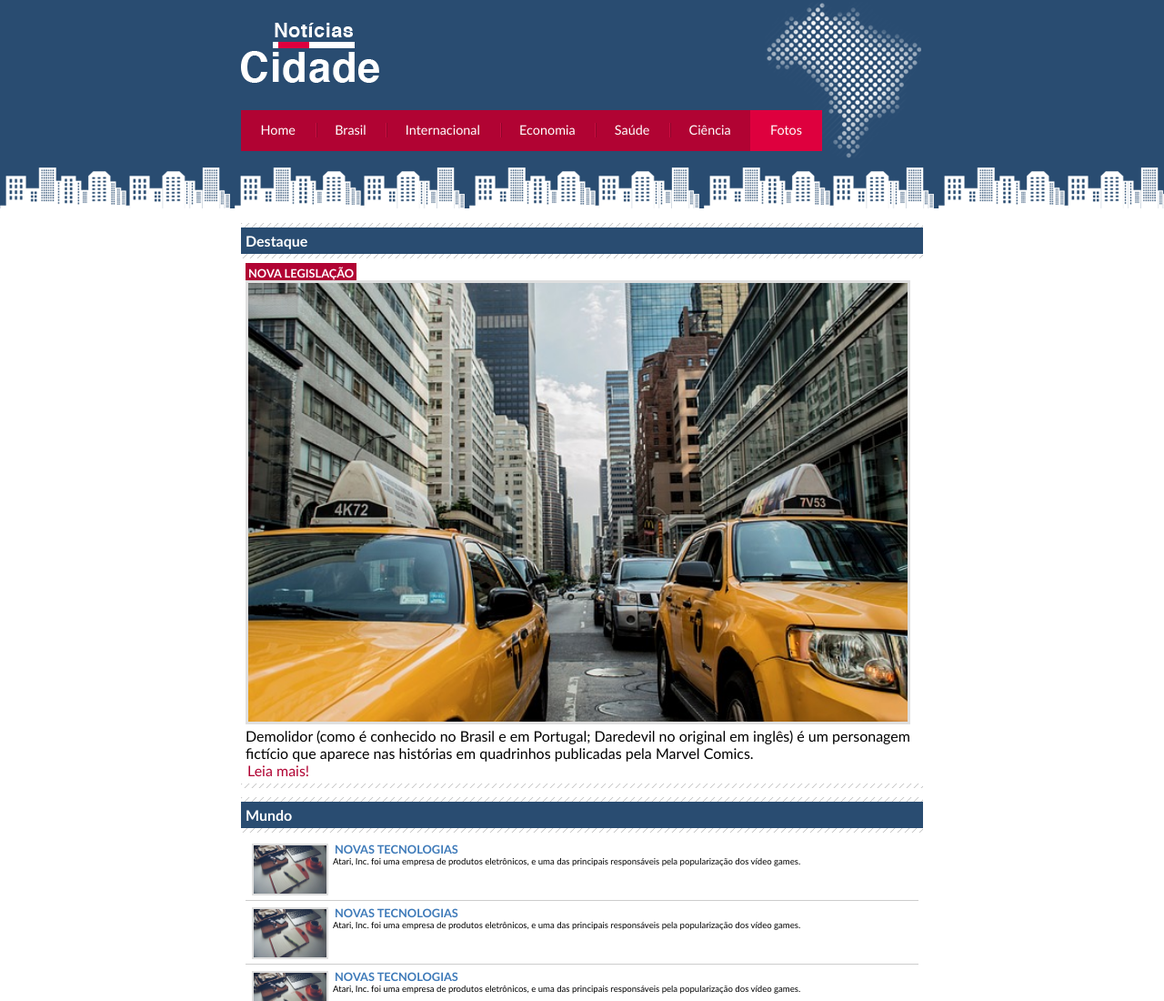
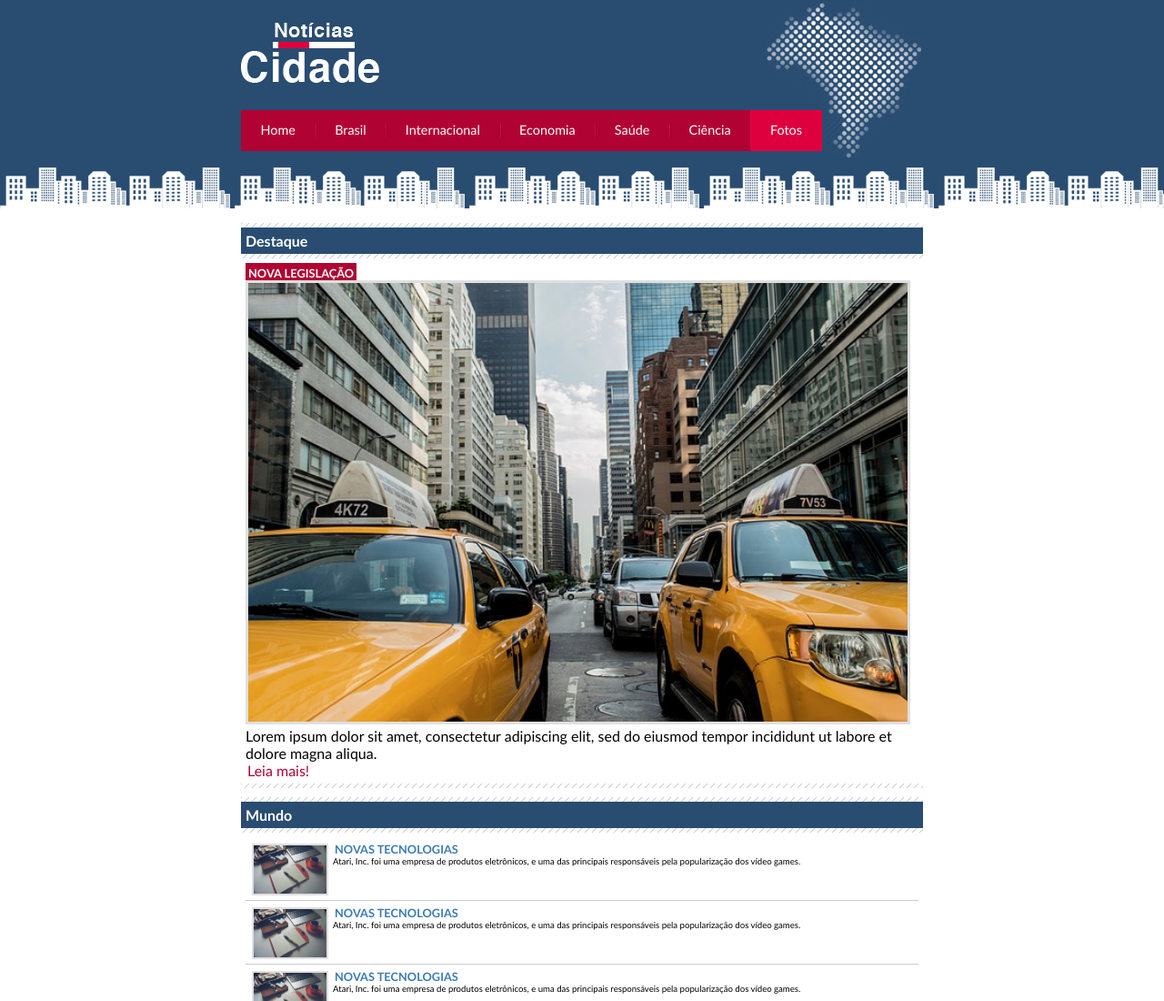
Before and after one commit to veganico98/Projeto-Noticias-Cidade, a plain HTML site: page fotos.html in a window 1280 px wide. Shown: the top 1100 px of the page at 91% size. Drawn offline with Linux system fonts and the light colour scheme.

Commit message:
Update fotos.html

```diff
--- a/fotos.html
+++ b/fotos.html
@@ -39,7 +39,7 @@
                         <h3>Nova legislação</h3>
                         <img class="imagem-principal" src="imagens/taxi.jpg" width="100%">
                         <p>
-                            Demolidor (como é conhecido no Brasil e em Portugal; Daredevil no original em inglês) é um personagem fictício que aparece nas histórias em quadrinhos publicadas pela Marvel Comics.
+                            Lorem ipsum dolor sit amet, consectetur adipiscing elit, sed do eiusmod tempor incididunt ut labore et dolore magna aliqua.
                         </p>
                         <a href="">Leia mais!</a>
 
```
